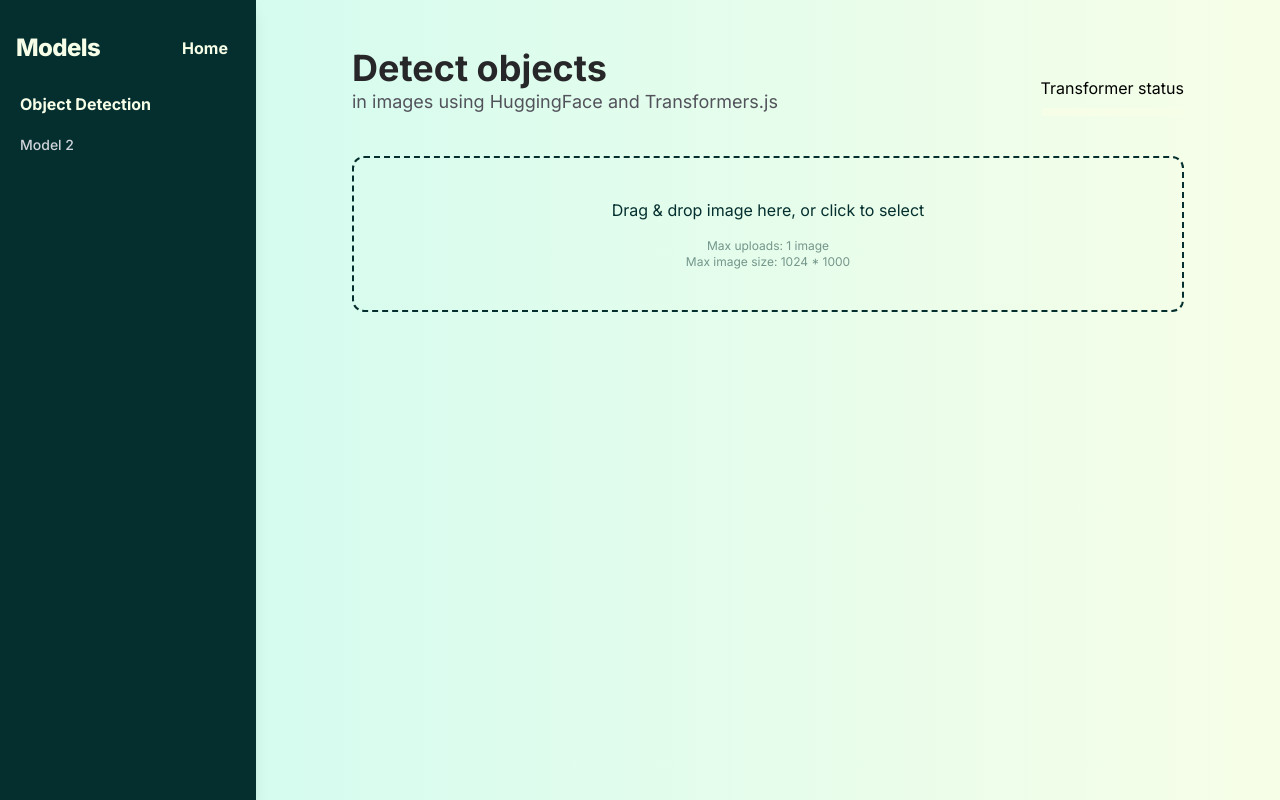
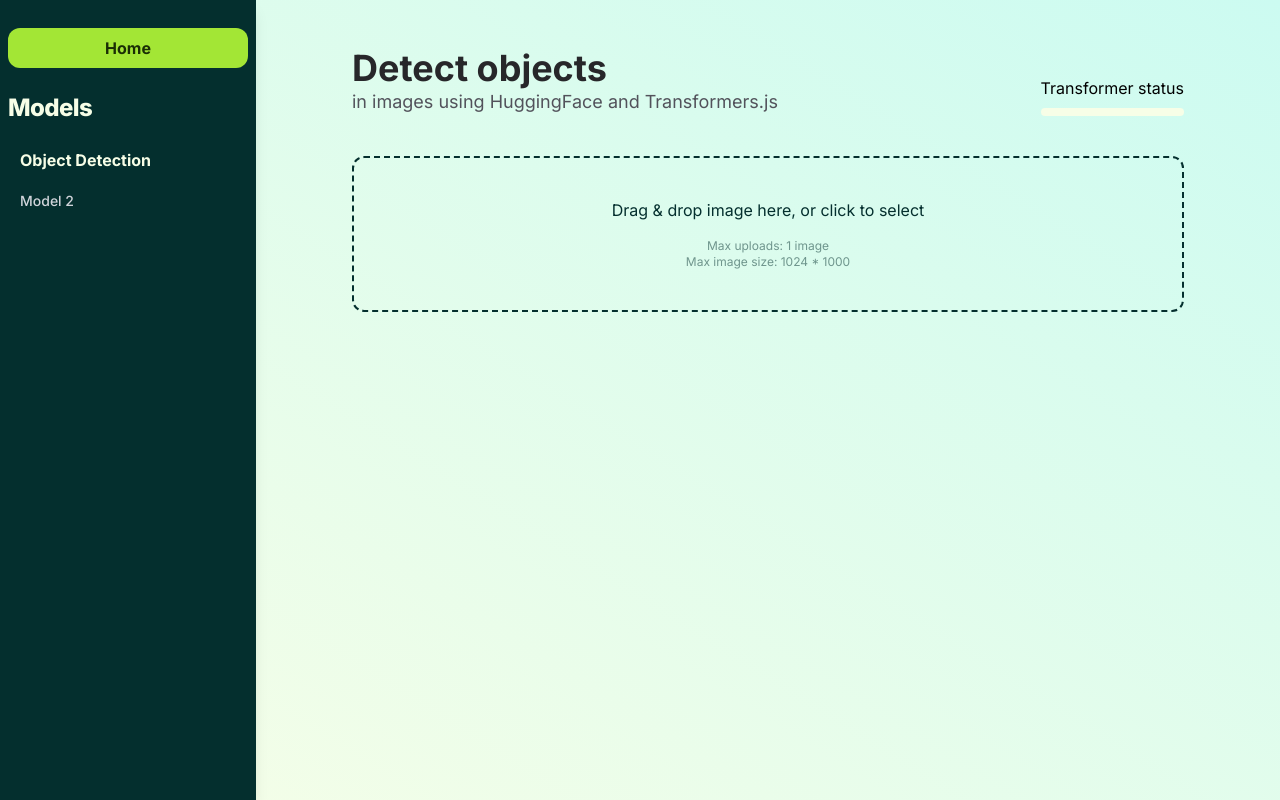
Before and after one commit to didoslavov/visionarai, a Next.js app: page /object-detection in a window 1280 px wide. Built offline with nearby package versions, Linux system fonts and the light colour scheme.

Commit message:
fix styles

```diff
--- a/src/app/layout.tsx
+++ b/src/app/layout.tsx
@@ -17,7 +17,7 @@ export default function RootLayout({
 }>) {
     return (
         <html lang="en">
-            <body className={`${inter.className} bg-gradient-to-r from-teal-100 to-lime-50 flex`}>
+            <body className={`${inter.className} bg-gradient-to-tr from-lime-50 to-teal-100 flex`}>
                 <SideNav />
                 {children}
             </body>
--- a/src/components/ui/navigation.tsx
+++ b/src/components/ui/navigation.tsx
@@ -3,14 +3,12 @@ import Link from 'next/link';
 const SideNav = () => {
     return (
         <div className="h-screen bg-teal-950 shadow-lg text-lime-50 w-64 space-y-6 py-7 px-2 inset-y-0 transform transition-transform duration-200 ease-in-out">
-            <div className="flex w-full justify-between px-2 items-center">
-                <h2 className="text-2xl font-extrabold tracking-tight">Models</h2>
-                <Link
-                    href="/"
-                    className="text-lime-50 font-bold hover:text-lime-200 transition-colors duration-300 px-3 py-2 rounded-md">
-                    Home
-                </Link>
-            </div>
+            <Link
+                href="/"
+                className="text-center block text-lime-950 rounded-xl font-bold bg-lime-400 hover:bg-lime-500 transition-colors duration-300 px-3 py-2">
+                Home
+            </Link>
+            <h2 className="text-2xl font-extrabold tracking-tight">Models</h2>
             <nav>
                 <ul className="space-y-4">
                     <li>
```
